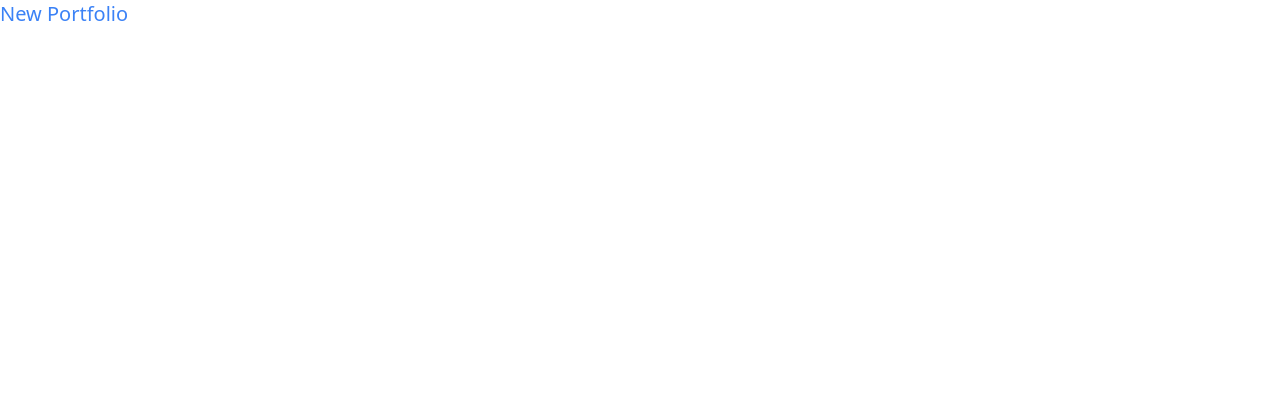
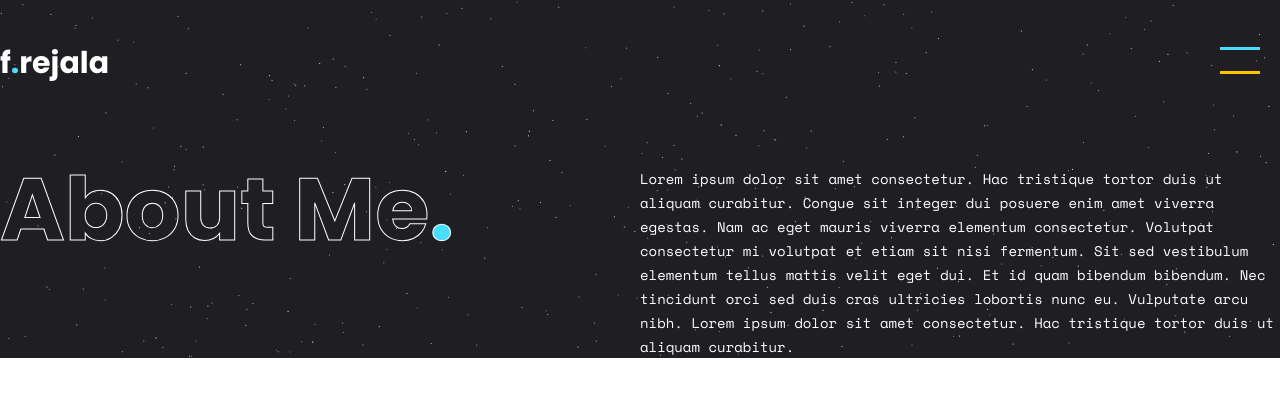
Before and after one commit to frejala/porfolio, a React (Vite) app: page / in a window 1280 px wide. Shown: the top 396 px of the page. Built offline with nearby package versions, Linux system fonts and the light colour scheme.

Commit message:
chore: Add Header and AboutMe components, update App layout

```diff
--- a/src/App.tsx
+++ b/src/App.tsx
@@ -1,11 +1,19 @@
-function App() {
+import Header from '@/components/layout/Header';
+import AboutMe from '@/components/sections/AboutMe';
+import { StarsBackground } from './components/ui/StarsBackground';
+
+const App = () => {
   return (
-    <div className="container">
-      <h1 className="text-xl text-blue-500">
-        New Portfolio
-      </h1>
-    </div>
+    <main className="relative flex flex-wrap justify-center bg-[#1F1F23]">
+      <StarsBackground />
+      <div className="w-full max-w-screen-2xl py-1 md:py-5">
+        <Header />
+      </div>
+      <div className="w-full max-w-[1450px]">
+        <AboutMe />
+      </div>
+    </main>
   );
-}
+};
 
 export default App;
--- /dev/null
+++ b/src/components/sections/AboutMe.tsx
@@ -0,0 +1,30 @@
+import { TextOutline } from '@/components/ui/TextOutline';
+import { Section } from '@/components/ui/Section';
+
+const AboutMe = () => {
+  return (
+    <Section>
+      <TextOutline
+        className="break-words text-[5.5rem]"
+        breakAfterWord={2}
+      >
+        About Me
+      </TextOutline>
+      <span className="font-space-mono text-center text-sm text-white">
+        Lorem ipsum dolor sit amet consectetur. Hac
+        tristique tortor duis ut aliquam curabitur. Congue
+        sit integer dui posuere enim amet viverra egestas.
+        Nam ac eget mauris viverra elementum consectetur.
+        Volutpat consectetur mi volutpat et etiam sit nisi
+        fermentum. Sit sed vestibulum elementum tellus
+        mattis velit eget dui. Et id quam bibendum bibendum.
+        Nec tincidunt orci sed duis cras ultricies lobortis
+        nunc eu. Vulputate arcu nibh. Lorem ipsum dolor sit
+        amet consectetur. Hac tristique tortor duis ut
+        aliquam curabitur.
+      </span>
+    </Section>
+  );
+};
+
+export default AboutMe;
--- /dev/null
+++ b/src/components/ui/Section.tsx
@@ -0,0 +1,24 @@
+import { ReactNode } from 'react';
+import { cn } from '@/lib/utils';
+
+type SectionProps = {
+  id?: string;
+  className?: string;
+  children: ReactNode[];
+};
+
+export const Section = ({
+  id,
+  className,
+  children,
+}: SectionProps) => {
+  return (
+    <section
+      id={id}
+      className={cn('mt-10 flex justify-around', className)}
+    >
+      <div className="grow basis-[0]">{children[0]}</div>
+      <div className="grow basis-[0]">{children[1]}</div>
+    </section>
+  );
+};
--- /dev/null
+++ b/src/components/ui/StarsBackground.tsx
@@ -0,0 +1,145 @@
+import { cn } from '@/lib/utils';
+import React, {
+  useState,
+  useEffect,
+  useRef,
+  RefObject,
+  useCallback,
+} from 'react';
+
+interface StarProps {
+  x: number;
+  y: number;
+  radius: number;
+  opacity: number;
+  twinkleSpeed: number | null;
+}
+
+export const Star: React.FC<StarProps> = ({
+  x,
+  y,
+  radius,
+  opacity,
+  twinkleSpeed,
+}) => (
+  <circle
+    cx={x}
+    cy={y}
+    r={radius}
+    fill="white"
+    opacity={opacity}
+  >
+    {twinkleSpeed !== null && (
+      <animate
+        attributeName="opacity"
+        values={`${opacity};${opacity * 0.3};${opacity}`}
+        dur={`${twinkleSpeed}s`}
+        repeatCount="indefinite"
+      />
+    )}
+  </circle>
+);
+
+interface StarsBackgroundProps {
+  starDensity?: number;
+  allStarsTwinkle?: boolean;
+  twinkleProbability?: number;
+  minTwinkleSpeed?: number;
+  maxTwinkleSpeed?: number;
+  className?: string;
+}
+
+export const StarsBackground: React.FC<
+  StarsBackgroundProps
+> = ({
+  starDensity = 0.0008,
+  allStarsTwinkle = true,
+  twinkleProbability = 0.7,
+  minTwinkleSpeed = 0.5,
+  maxTwinkleSpeed = 1,
+  className,
+}) => {
+  const [stars, setStars] = useState<StarProps[]>([]);
+  const containerRef: RefObject<HTMLDivElement> =
+    useRef<HTMLDivElement>(null);
+
+  const generateStars = useCallback(
+    (width: number, height: number): StarProps[] => {
+      const area = width * height;
+      const numStars = Math.floor(area * starDensity);
+      return Array.from({ length: numStars }, () => {
+        const shouldTwinkle =
+          allStarsTwinkle ||
+          Math.random() < twinkleProbability;
+        return {
+          x: Math.random() * width,
+          y: Math.random() * height,
+          radius: Math.random() * 0.05 + 0.5,
+          opacity: Math.random() * 0.5 + 0.5,
+          twinkleSpeed: shouldTwinkle
+            ? minTwinkleSpeed +
+              Math.random() *
+                (maxTwinkleSpeed - minTwinkleSpeed)
+            : null,
+        };
+      });
+    },
+    [
+      starDensity,
+      allStarsTwinkle,
+      twinkleProbability,
+      minTwinkleSpeed,
+      maxTwinkleSpeed,
+    ]
+  );
+
+  useEffect(() => {
+    const updateStars = () => {
+      if (containerRef.current) {
+        const { width, height } =
+          containerRef.current.getBoundingClientRect();
+        setStars(generateStars(width, height));
+      }
+    };
+
+    updateStars();
+
+    const resizeObserver = new ResizeObserver(updateStars);
+    if (containerRef.current) {
+      resizeObserver.observe(containerRef.current);
+    }
+
+    return () => {
+      if (containerRef.current) {
+        resizeObserver.unobserve(containerRef.current);
+      }
+    };
+  }, [
+    starDensity,
+    allStarsTwinkle,
+    twinkleProbability,
+    minTwinkleSpeed,
+    maxTwinkleSpeed,
+    generateStars,
+  ]);
+
+  return (
+    <div
+      ref={containerRef}
+      className={cn(
+        'absolute inset-0 h-full w-full',
+        className
+      )}
+    >
+      <svg
+        preserveAspectRatio="none"
+        className="h-full w-full bg-transparent"
+      >
+        <rect width="100%" height="100%" fill="none" />
+        {stars.map((star, index) => (
+          <Star key={index} {...star} />
+        ))}
+      </svg>
+    </div>
+  );
+};
--- /dev/null
+++ b/src/components/ui/TextOutline.tsx
@@ -0,0 +1,45 @@
+import { cn } from '@/lib/utils';
+
+type TextOutlineProps = {
+  children: string;
+  className?: string;
+  breakAfterWord?: number;
+  showDot?: boolean;
+};
+
+export const TextOutline = ({
+  children,
+  className,
+  breakAfterWord = 1,
+  showDot = true,
+}: TextOutlineProps) => {
+  const words = children.split(' ');
+  const firstLine = words
+    .slice(0, breakAfterWord)
+    .join(' ');
+  const secondLine = words.slice(breakAfterWord).join(' ');
+
+  return (
+    <div
+      className={cn(
+        'text-stroke-white-1 font-poppins text-5xl font-bold leading-tight text-transparent', // Add leading-tight class
+        className
+      )}
+    >
+      <span className="block leading-none">
+        {firstLine}
+        {showDot && !secondLine && (
+          <span className="text-o-blue">.</span>
+        )}
+      </span>
+      {secondLine && (
+        <span className="block leading-none">
+          {secondLine}
+          {showDot && (
+            <span className="text-o-blue">.</span>
+          )}
+        </span>
+      )}
+    </div>
+  );
+};
```
